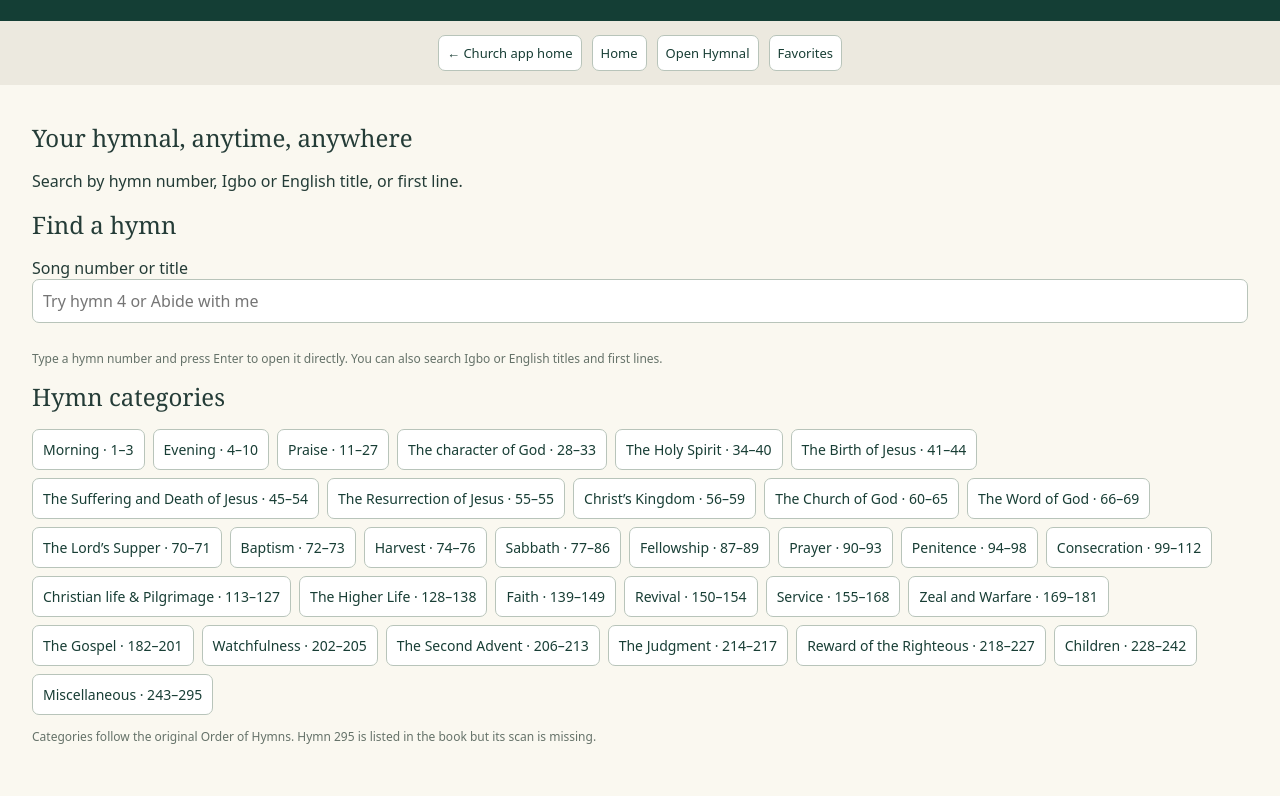
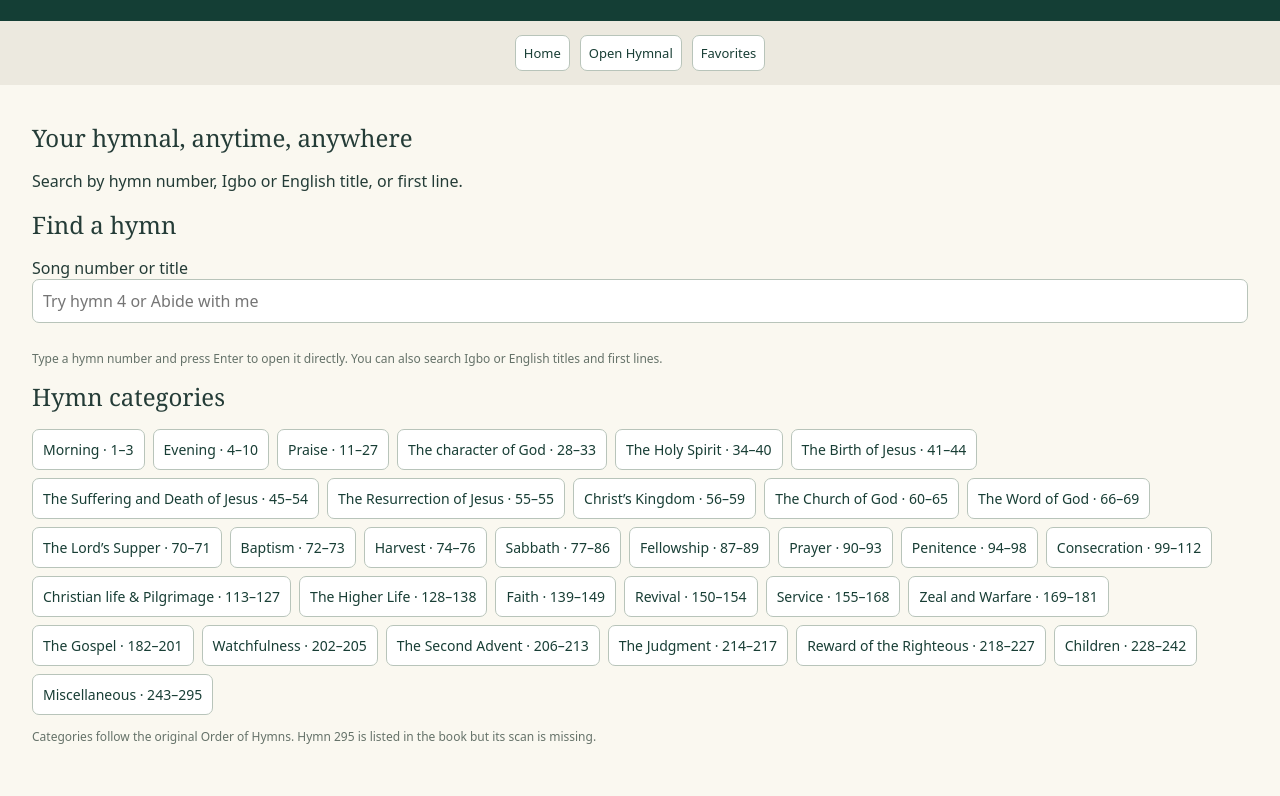
Before and after one commit to billsnwokoma-lab/abu-otuto-hymnal-integration, a plain HTML site: page index.html in a window 1280 px wide. Shown: the part 105-901 px from the top of the page. Drawn offline with Linux system fonts and the light colour scheme.

Commit message:
Create standalone member-sharing hymnal

```diff
--- a/index.html
+++ b/index.html
@@ -13,4 +13,4 @@ select{font:inherit;color:#183e35;border:1px solid #b8c4ba;border-radius:7px;pad
 <section class="reader" aria-label="Hymnal reader"><div class="reading-heading"><button id="close-reader" hidden>Close</button><div><h2 id="now-title">Title page</h2><p id="now-igbo"></p><p id="title-quality" class="note"></p></div><button id="favorite" aria-pressed="false">Save favorite</button><button id="edit-title">Correct title</button></div>
 <div id="editor" hidden><form id="correction-form"><h3>Correct hymn <span id="edit-number"></span></h3><label for="edit-english">English title</label><input id="edit-english" required maxlength="250"><label for="edit-igbo">Igbo first line</label><input id="edit-igbo" lang="ig" required maxlength="250"><p class="note">Compare with the scanned page. This changes the searchable title on this device; the scan stays intact.</p><div class="edit-actions"><button type="submit">Save title</button><button type="button" id="cancel-edit">Cancel</button><button type="button" id="reset-title">Restore original title</button></div><p id="edit-message" role="status"></p></form></div><p id="save-message" class="note" role="status"></p>
 <div class="hymn-navigation"><button id="prev-hymn">← Previous hymn</button><button id="next-hymn">Next hymn →</button></div><div class="toolbar"><label for="view-mode">Read </label><select id="view-mode"><option value="song">One hymn at a time</option><option value="scan">Original scans</option></select><button id="prev" aria-label="Previous page">← Previous</button><form id="jump"><label for="number">PDF page </label><input id="number" type="number" min="1" max="356" value="1" required><span> / 356 </span><button>Go</button></form><button id="next" aria-label="Next page">Next →</button><button id="zoom" aria-pressed="false">Zoom in</button></div><p id="view-note" class="note"></p><div id="stage"><div id="book-content"><div id="scan-frame" class="scan-frame"><img id="page" src="pages/1.jpg" alt="Hymnal title page"></div><div id="continuations"></div></div></div><footer><div id="status" role="status"></div>Use ← and → to turn pages. On a touch screen, swipe the page.<br>PDF page numbers include front matter and continuation pages; they differ from song numbers.</footer></section></main>
-<script src="songbook-data.js"></script><script src="app.js?v=popup-v2"></script><script src="host-home-link.js"></script><script src="reader-sizing.js"></script></body></html>
+<script src="songbook-data.js"></script><script src="app.js?v=popup-v2"></script><script src="reader-sizing.js"></script></body></html>
```
